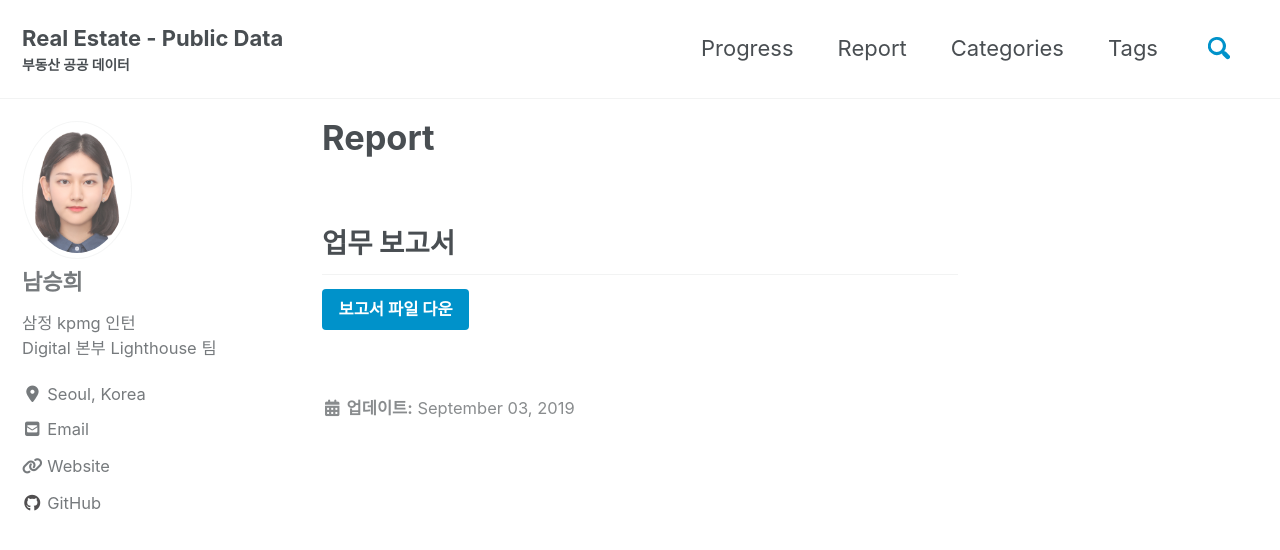
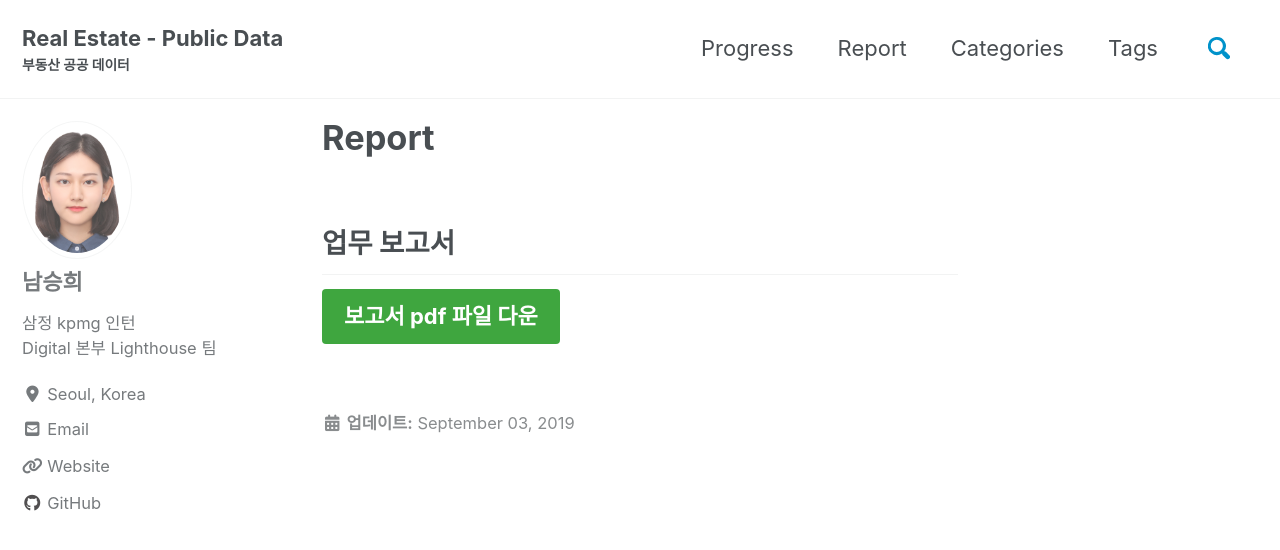
Before and after one commit to nseunghee97/real-estate-public-data, a Jekyll site: the page built from _pages/report.md, in a window 1280 px wide and 900 px high. Shown: the top 550 px of the window. Built offline with Jekyll 4.4.1, drawn with Linux system fonts in a browser that asks for light colours; cached includes are drawn as plain includes; nearby versions of some CDN libraries.

Commit message:
Update report.md

```diff
--- a/_pages/report.md
+++ b/_pages/report.md
@@ -6,4 +6,4 @@ last_modified_at : 2019-09-03 15:46:43 +0900
 
 ## 업무 보고서
 
-[보고서 파일 다운]({{ "/assets/report.pdf" | absolute_url }}){: .btn .btn--info}
+[보고서 pdf 파일 다운]({{ "/assets/report.pdf" | absolute_url }}){: .btn .btn--success .btn--large}
```
